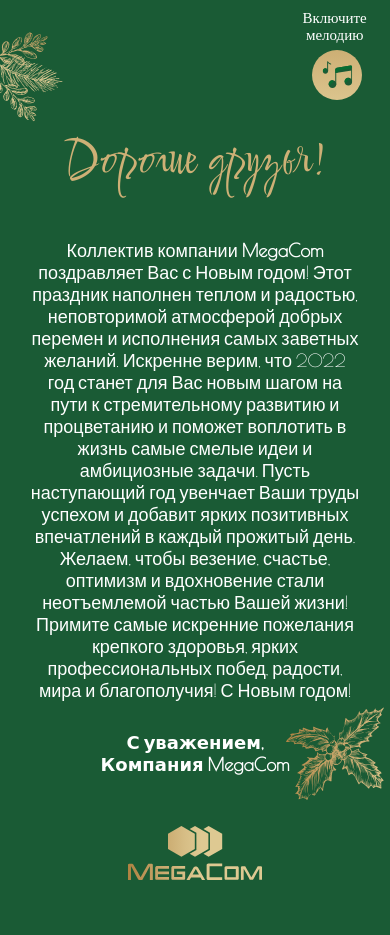
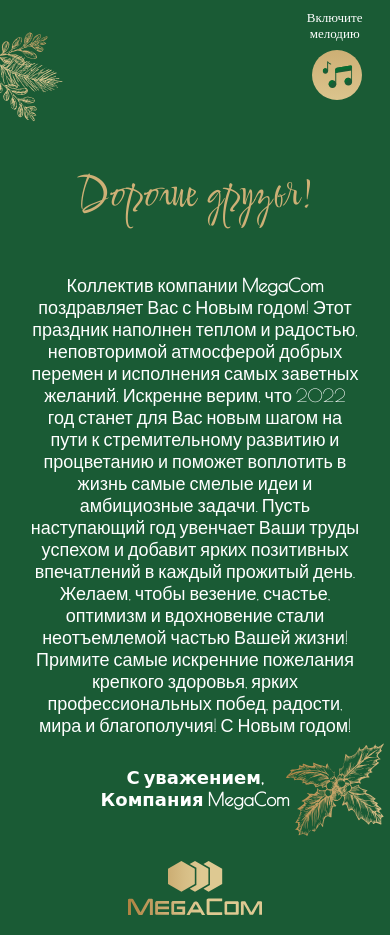
Before and after one commit to Erhan1708/new_year, a plain HTML site: page index.html in a window 390 px wide. Before the commit the page ends 880 px from the top, so only its background shows below. Drawn offline with nearby package versions, Linux system fonts and the light colour scheme.

Commit message:
changed: styles

```diff
--- a/style.css
+++ b/style.css
@@ -123,7 +123,7 @@ span {
    }
 
    .content h1 {
-      font-size: 50px;
+      font-size: 45px;
       margin-top: 140px;
    }
 
@@ -138,6 +138,7 @@ span {
    .logo {
       margin: 0 auto;
       padding-top: 30px;
+      margin:20px 0 20px;
    }
 
    .img_muzik {
@@ -145,15 +146,14 @@ span {
       top: 50px;
       left: 80%;
    }
-
    span {
       position: absolute;
       top: 10px;
       left: 73%;
-      font-size: 15px;
+      font-size: 13px;
       text-align: center;
    }
-   .logo{
-      margin-top: 20px;
+   body{
+      height: 100%;
    }
 }
```
